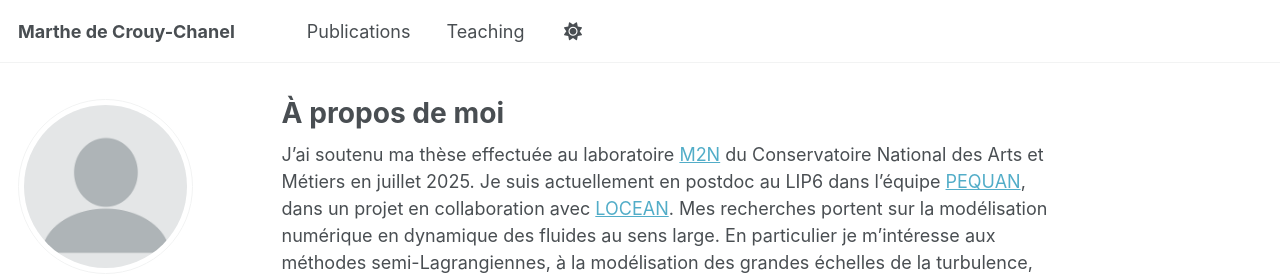
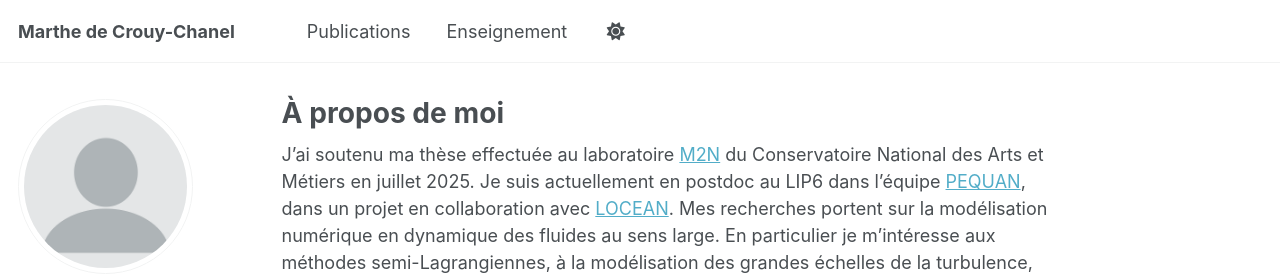
Before and after one commit to mdecrouy/mdecrouy.github.io, a Jekyll site: the page built from _pages/about.md, in a window 1280 px wide. Shown: the top 275 px of the page. Built offline with Jekyll 4.4.1, drawn with Linux system fonts in a browser that asks for light colours; some web fonts are replaced.

Commit message:
Update navigation.yml

```diff
--- a/_data/navigation.yml
+++ b/_data/navigation.yml
@@ -14,8 +14,8 @@ main:
   #- title: "Talks"
   #  url: /talks/
 
-  - title: "Teaching"
-    url: /teaching/
+  - title: "Enseignement"
+    url: /enseignement/
 
   #- title: "Portfolio"
   #  url: /portfolio/
```
